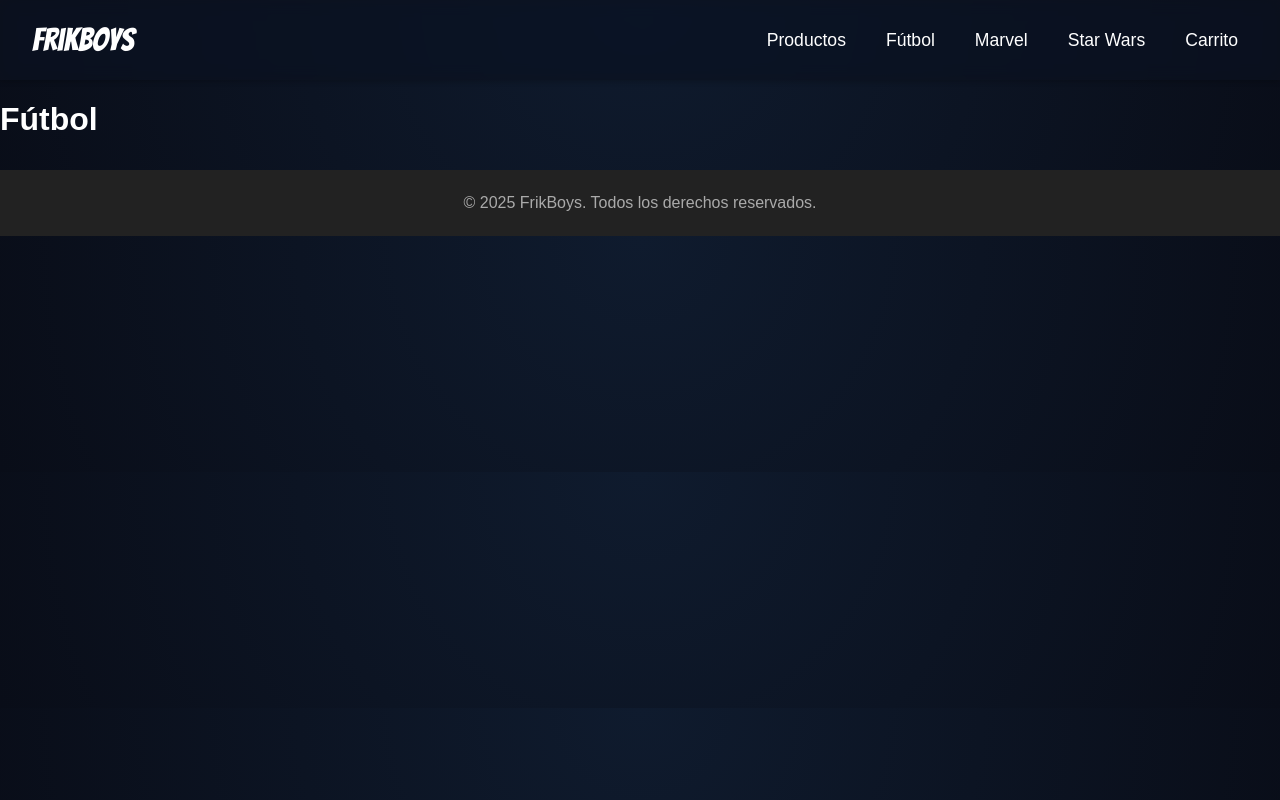
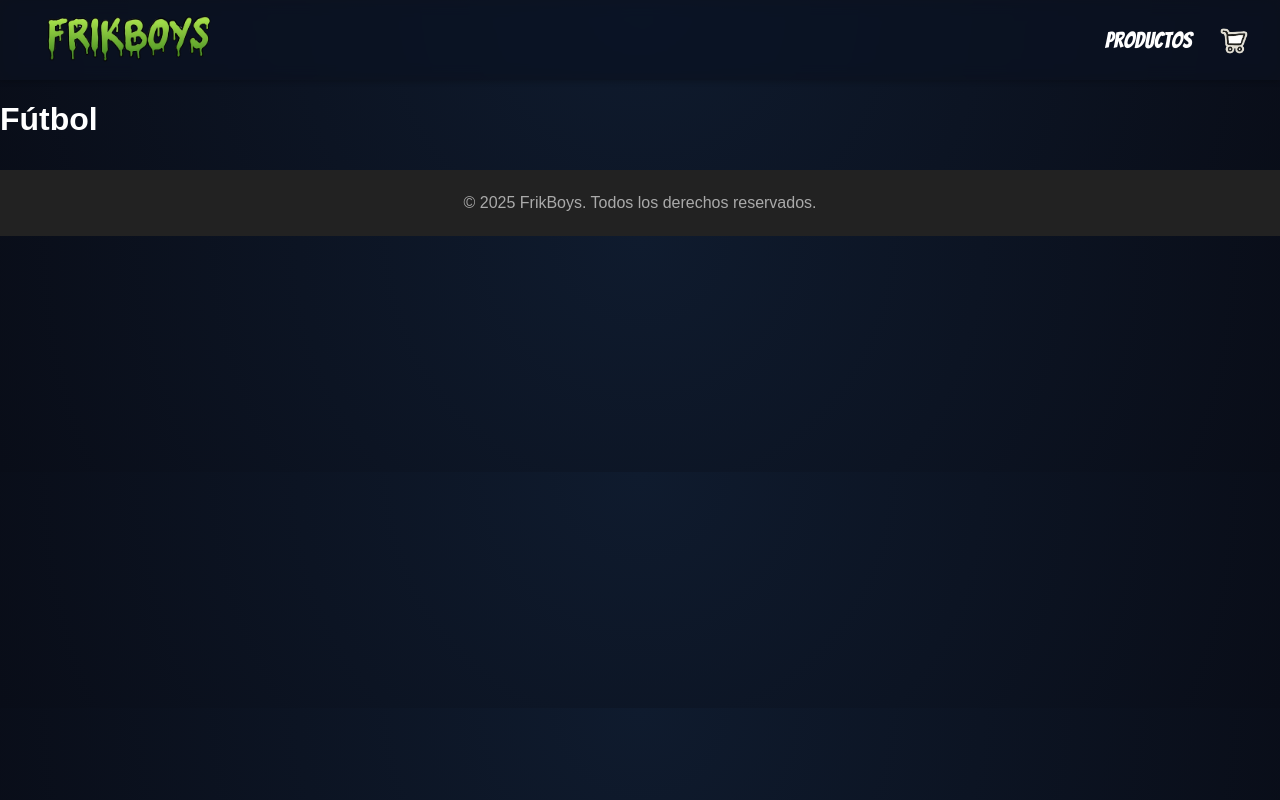
Before and after one commit to EthanGF7/FrikBoys, a website: page public/HTML/PagFutbol.html in a window 1280 px wide. Drawn offline with Linux system fonts and the light colour scheme.

Commit message:
Header Nuevo agregado a todas las paginas

```diff
--- a/public/CSS/style.css
+++ b/public/CSS/style.css
@@ -5,6 +5,7 @@ body {
     padding: 0;
     background-color: #f4f4f4; /* Un color de fondo suave para las páginas */
     color: #333; /* Color de texto principal */
+    padding-top: 80px; /* Espacio para el header fixed */
 }
 
 /* --- encabezado / Barra de Navegación Principal --- */
@@ -19,6 +20,11 @@ body {
     box-shadow: 0 2px 5px rgba(0,0,0,0.2);
     height: 80px;
     box-sizing: border-box;
+    position: fixed;
+    top: 0;
+    left: 0;
+    right: 0;
+    z-index: 1000;
 }
 
 .main-encabezado .logo {
--- a/public/HTML/PagFutbol.html
+++ b/public/HTML/PagFutbol.html
@@ -10,18 +10,20 @@
 </head>
 <body>
     <!-- Contenido de Encabezado.html -->
-    <header class="main-encabezado">
-        <a href="PagPrincipal.html" class="logo">FrikBoys</a>
-        <nav>
-            <ul>
-                <li><a href="PagProductos.html">Productos</a></li>
-                <li><a href="PagFutbol.html">Fútbol</a></li>
-                <li><a href="PagMarvel.html">Marvel</a></li>
-                <li><a href="PagStarWars.html">Star Wars</a></li>
-                <li><a href="PagCarrito.html">Carrito</a></li>
-            </ul>
-        </nav>
-    </header>
+    <div id="header-container"></div>
+
+    <script>
+        (async function loadHeader(){
+            try{
+                const res = await fetch('header.html');
+                if(!res.ok) throw new Error('No se pudo cargar header');
+                const html = await res.text();
+                document.getElementById('header-container').innerHTML = html;
+            }catch(err){
+                console.error(err);
+            }
+        })();
+    </script>
 
     <main>
         <h1>Fútbol</h1>
```
Also changed, not shown: public/HTML/PagCarrito.html (+14 -12 lines), public/HTML/PagPrincipal.html (+14 -13 lines), public/HTML/PagProductos.html (+14 -13 lines), public/HTML/PagStarWars.html (+14 -12 lines).
